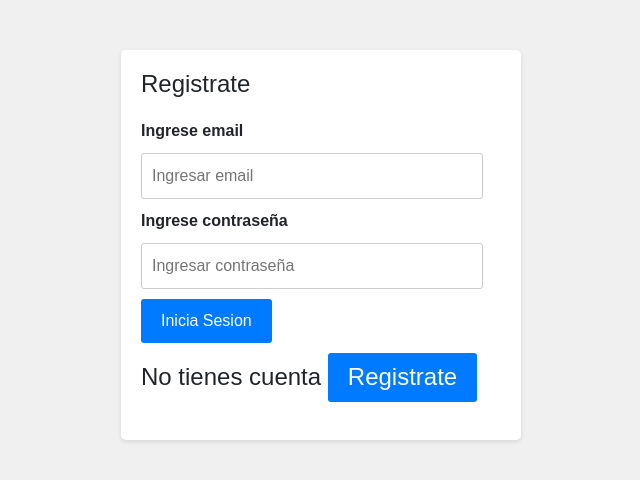
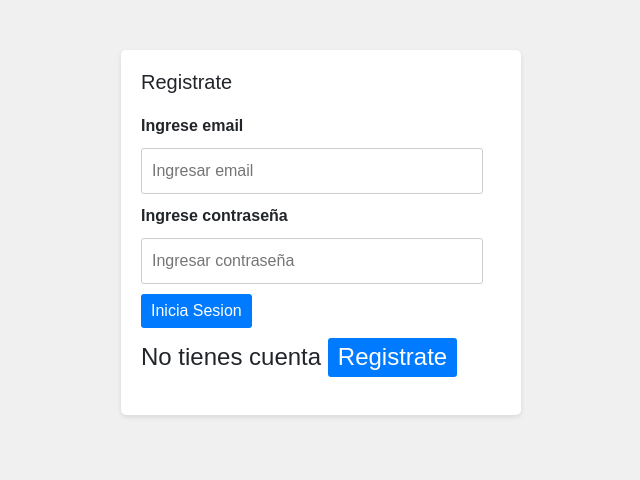
Before and after one commit to vazqueznahuel/Clementina, a React (Create React App) app: page / in a window 1280 px wide. Shown: the top 480 px of the page, without its empty margins (319-959 px from the left). Built offline with nearby package versions, Linux system fonts and the light colour scheme; no server answers.

Commit message:
modificando size del titulo

```diff
--- a/src/App.css
+++ b/src/App.css
@@ -17,7 +17,7 @@ body {
   }
 
   .form-title {
-    font-size: 24px;
+    font-size: 20px;
     margin-bottom: 20px;
   }
 
@@ -39,7 +39,7 @@ body {
 
 /* Botones */
 .button {
-    padding: 10px 20px;
+    padding: 5px 10px;
     margin-bottom: 10px;
     margin-right: 10px;
     border: none;
```
